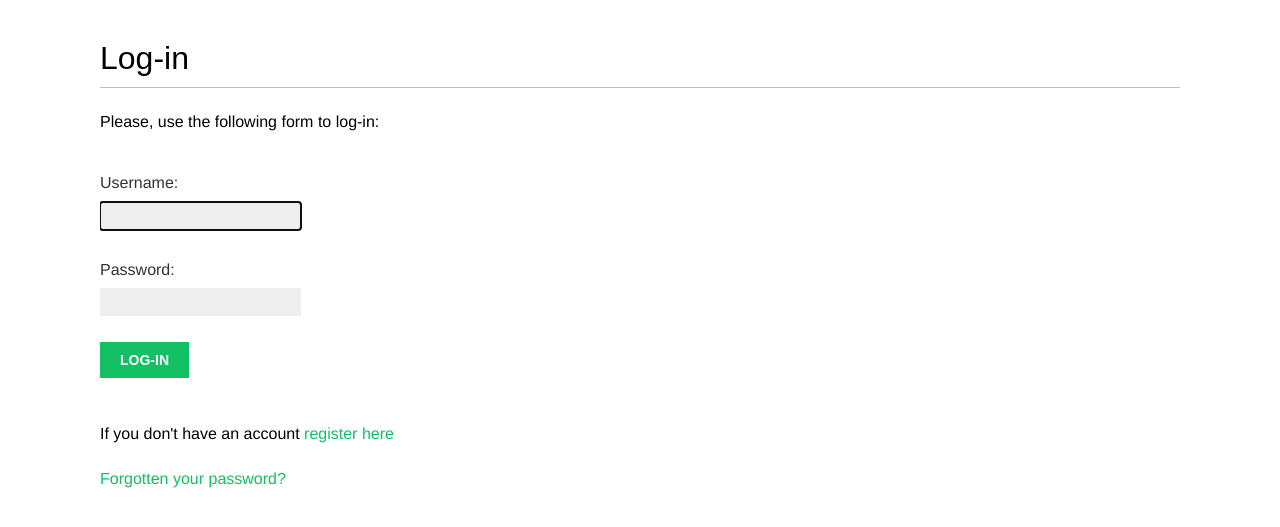
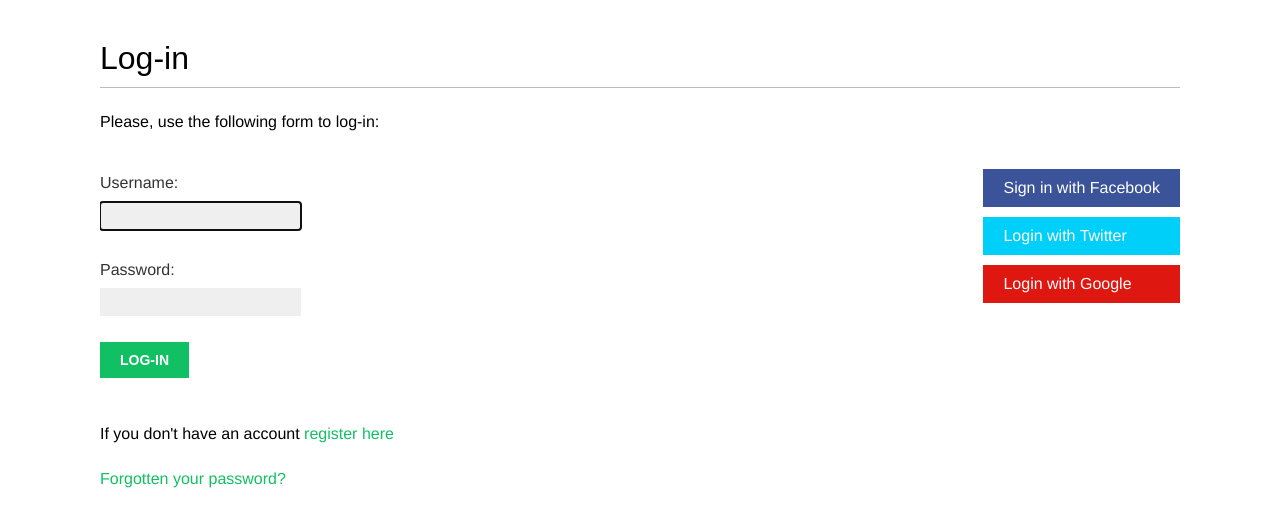
Before and after one commit to AntonEsipow/Django-SocialWebsite, a Django app: page /account/login/ in a window 1280 px wide. Shown: the part 47-574 px from the top of the page. Run offline with Django 3.2, Linux system fonts and the light colour scheme; some web fonts are replaced.

Commit message:
Add social auth

```diff
--- a/account/templates/registration/login.html
+++ b/account/templates/registration/login.html
@@ -22,4 +22,19 @@
     <p>If you don't have an account <a href="{% url 'register' %}">register here</a></p>
     <p><a href="{% url 'password_reset' %}">Forgotten your password?</a></p>
   </div>
+  <div class="social">
+    <ul>
+      <li class="facebook">
+        <a href="{% url 'social:begin' 'facebook' %}">Sign in with
+        Facebook</a>
+      </li>
+      <li class="twitter">
+        <a href="{% url 'social:begin' 'twitter' %}">Login with Twitter</a>
+      </li>
+      <li class="google">
+        <a href="{% url 'social:begin' 'google-oauth2' %}">Login with
+        Google</a>
+      </li>
+    </ul>
+  </div>
 {% endblock %}
--- a/bookmarks/urls.py
+++ b/bookmarks/urls.py
@@ -21,6 +21,7 @@ from django.conf.urls.static import static
 urlpatterns = [
     path('admin/', admin.site.urls),
     path('account/', include('account.urls')),
+    path('social_auth/', include('social_django.urls', namespace='social')),
 ]
 
 
```
Also changed, not shown: bookmarks/settings.py (+17 -1 lines), db.sqlite3, 2 other files.
